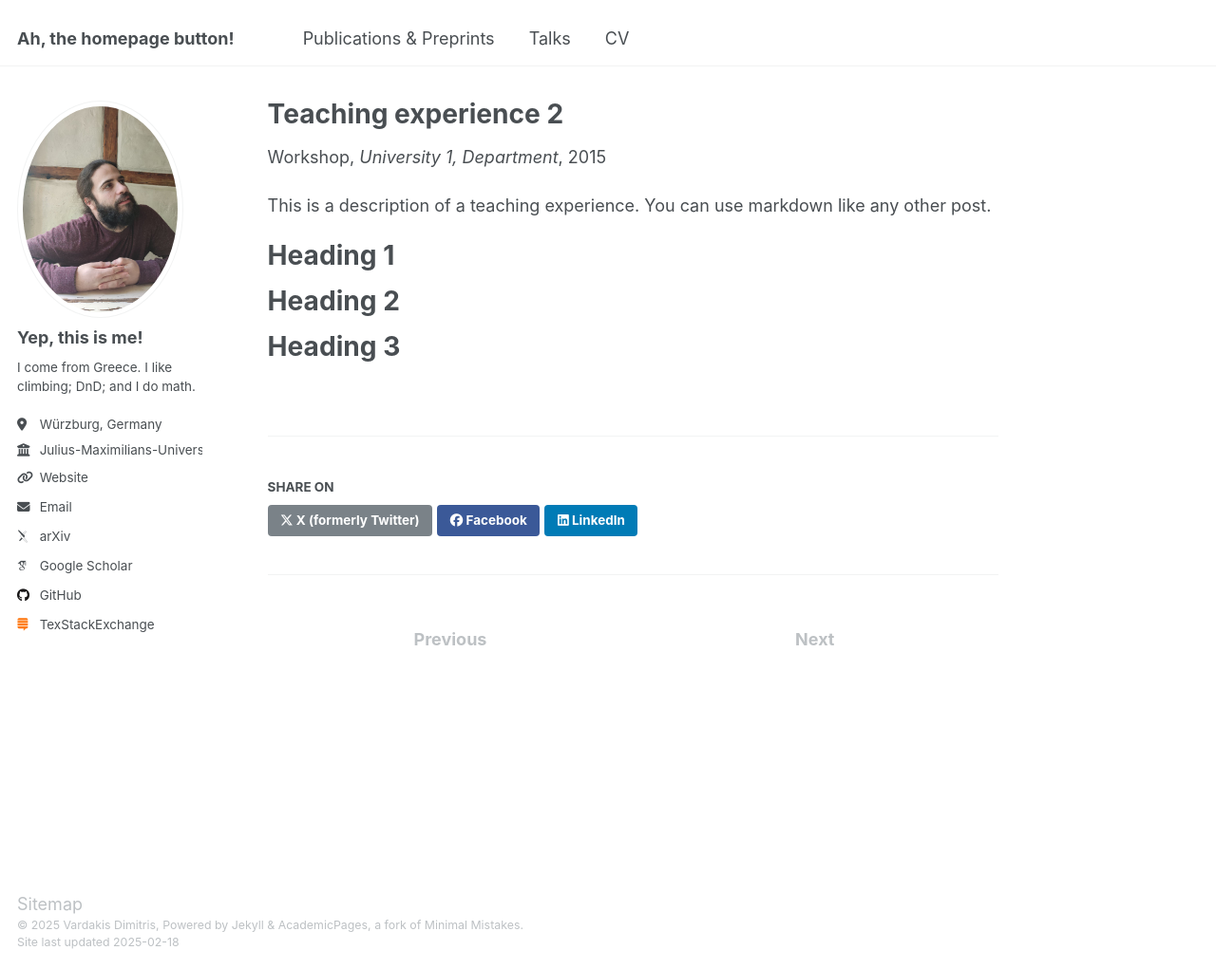
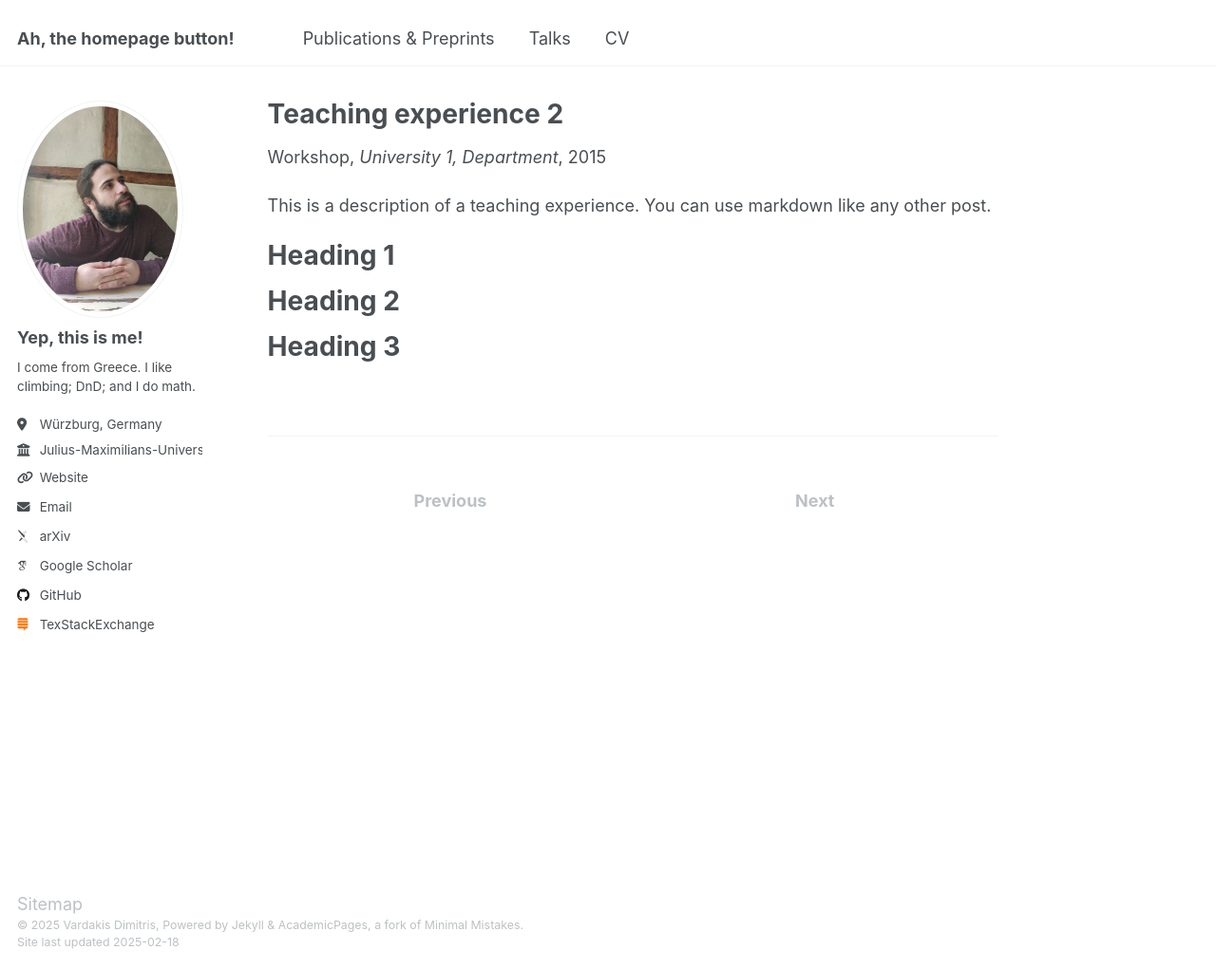
Before and after one commit to Jim-Vardakis/jim-vardakis.github.io, a Jekyll site: the page built from _teaching/2015-spring-teaching-2.md, in a window 1280 px wide and 1021 px high. Shown: the whole window at 95% size. Built offline with Jekyll 4.4.1, drawn with Linux system fonts in a browser that asks for light colours; some web fonts are replaced.

Commit message:
social share
removed social share buttons from sitemap pages (social-share.html)

```diff
--- a/_includes/social-share.html
+++ b/_includes/social-share.html
@@ -1,13 +1,22 @@
 {% include base_path %}
 
+<!-- REMOVED
 <section class="page__share">
   {% if site.data.ui-text[site.locale].share_on_label %}
-    <h4 class="page__share-title">{{ site.data.ui-text[site.locale].share_on_label | default: "Share on" }}</h4>
+    <h4 class="page__share-title">{{ site.data.ui-text[site.locale].share_on_label | default: "Share link" }}</h4>
   {% endif %}
+-->
 
+<!-- Attempt for "share" button -->
+<!--
+  <a href="{{ base_path }}{{ page.url }}" class="btn" title="{{ site.data.ui-text[site.locale].share_on_label | default: 'Copy link' }} Copy link"><i class="fas fa-fw fa-link icon-pad-right" aria-hidden="true"><span></i><span> Copy link </span></a>
+-->
+
+<!-- REMOVED Social share buttons
   <a href="https://x.com/intent/post?text={{ base_path }}{{ page.url }}" class="btn btn--x" title="{{ site.data.ui-text[site.locale].share_on_label | default: 'Share on' }} X"><i class="fab fa-x-twitter" aria-hidden="true"></i><span> X (formerly Twitter)</span></a>
 
   <a href="https://www.facebook.com/sharer/sharer.php?u={{ base_path }}{{ page.url }}" class="btn btn--facebook" title="{{ site.data.ui-text[site.locale].share_on_label | default: 'Share on' }} Facebook"><i class="fab fa-facebook" aria-hidden="true"></i><span> Facebook</span></a>
 
   <a href="https://www.linkedin.com/shareArticle?mini=true&url={{ base_path }}{{ page.url }}" class="btn btn--linkedin" title="{{ site.data.ui-text[site.locale].share_on_label | default: 'Share on' }} LinkedIn"><i class="fab fa-linkedin" aria-hidden="true"></i><span> LinkedIn</span></a>
 </section>
+-->
```
